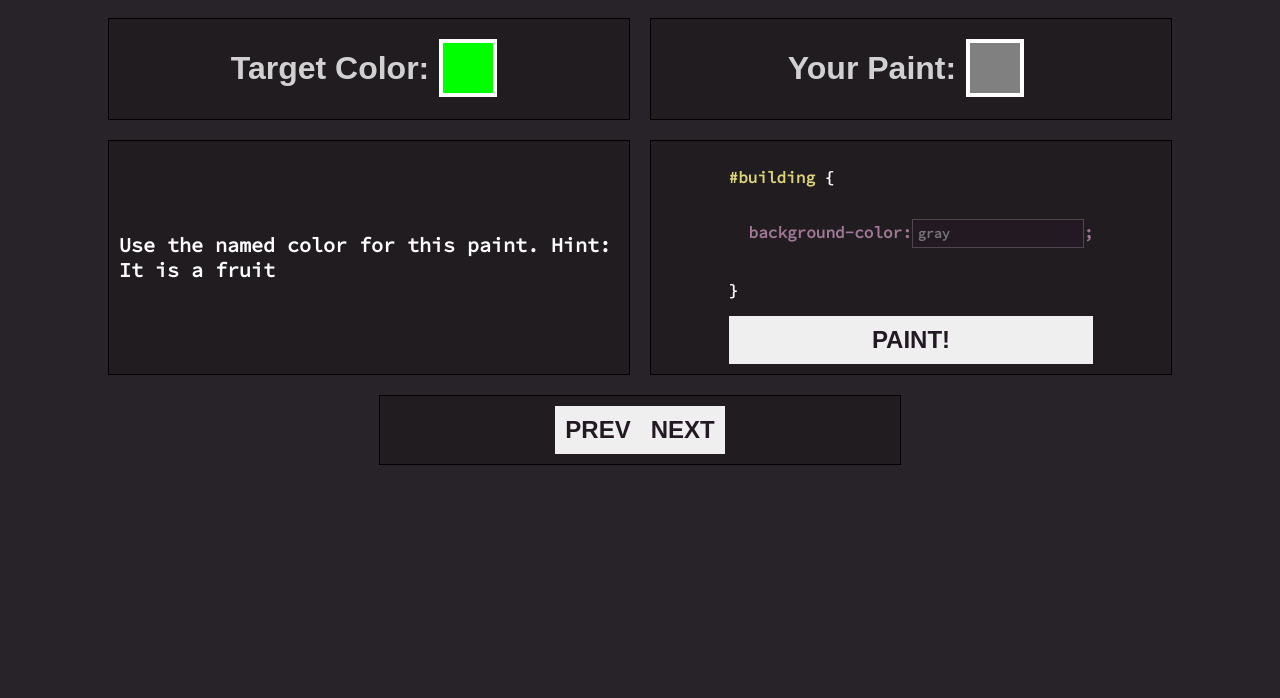
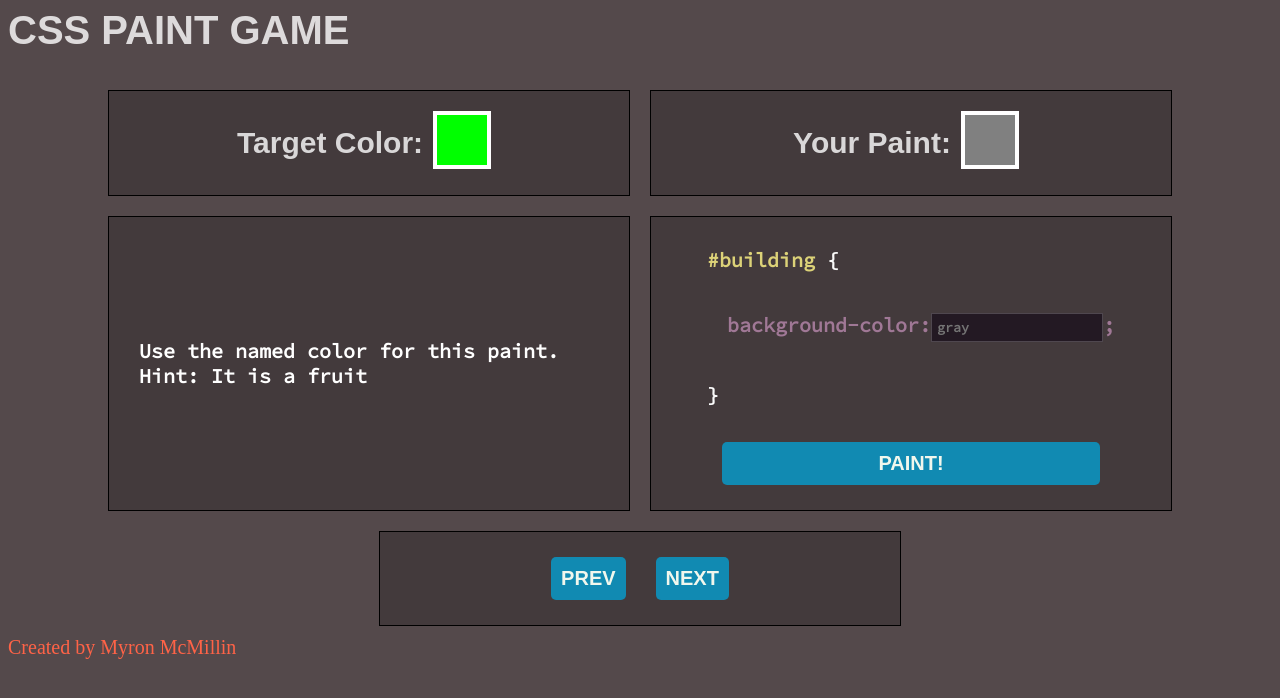
Before and after one commit to myronmcm/css_paint_game, a plain HTML site: page index.html in a window 1280 px wide. Drawn offline with Linux system fonts and the light colour scheme; a web font is replaced by a local one.

Commit message:
making things nicer structurally and semantically

```diff
--- a/css/style.css
+++ b/css/style.css
@@ -1,7 +1,29 @@
 @import url(https://fonts.googleapis.com/css?family=Source+Code+Pro|Finger+Paint);
 
+:root {
+  /*color palette vars*/
+
+  --dark: rgba(84, 73, 75, 1);
+  --light: rgba(241, 247, 237, 1);
+  --primary:rgb(17, 138, 178);
+  --secondary:rgba(7, 59, 76, 1);
+  --good: rgba(06, 214, 160, 1);
+  --neutral: rgba(255, 209, 102, 1);
+  --bad:  rgba(239, 71, 111, 1);
+
+  --main-bg-color: var(--dark);
+  --button-color: var(--primary);
+  --button-color-hover: rgba(14, 113, 146,1);
+  --button-color-active:var(--primary);
+
+}
+
+
+html,
 body {
-  background-color: rgb(40, 35, 40);
+  background-color: var(--main-bg-color);
+  font-size: calc(10px + 1.25vmin);
+  color: tomato;
 }
 
 .app {
@@ -15,6 +37,12 @@ h1 {
   font-family: "Finger Paint", sans-serif;
   color: rgba(266, 255, 255, 0.8);
 }
+
+h2 {
+  font-family: "Finger Paint", sans-serif;
+  color: rgba(266, 255, 255, 0.8);
+}
+
 .box {
   width: 50px;
   height: 50px;
@@ -54,51 +82,59 @@ p {
   font-weight: 900;
 }
 button {
-  padding: 10px;
+  outline: none;
+  padding: 0.5em;
+  margin: 0.75em;
   border: 0px;
-  color: rgb(35, 25, 35);
-  font-size: 1.5em;
+  color: var(--light);
+  background-color: var(--primary);
+  font-size: 1em;
   text-transform: uppercase;
   font-family: "Finger Paint", sans-serif;
   font-weight: 900;
+  border-radius: 5px;
+  transition: all 0.2s cubic-bezier(0.575, 0, 0.455, 1) 0s;
 }
 button:hover {
-  background-color: rgba(160, 120, 150, 0.75);
-  color: rgb(35, 25, 35);
+  background-color: var(--button-color-hover);
   cursor: pointer;
+}
+
+button:active {
+  background-color: var(--button-color-active);
 }
 
 .container {
   width: 500px;
   display: flex;
   flex-wrap: wrap;
-  margin: 10px;
-  padding: 10px;
+  margin: 0.5em;
+  padding: 0.5em;
   border: solid black 1px;
   background-color: rgba(0, 0, 0, 0.2);
   justify-content: center;
   align-content: space-around;
-}
-.paints {
 }
 
 .codeWindow {
   flex-direction: column;
 }
 
-#message{
-  font-size: 1.25em;
+#message {
+  margin: 0.5em;
+  padding: 0.5em;
+  font-size: 1em;
 }
-.default{
-  color:white;
+.default {
+  color: white;
 }
-.perfect{
+.perfect {
   color: gold;
 }
 
-.good{
+.good {
   color: green;
 }
-.bad{
+.bad {
   color: red;
 }
--- a/index.html
+++ b/index.html
@@ -3,13 +3,16 @@
     <link rel="stylesheet" href="css/style.css" />
   </head>
   <body>
-    <div class="app">
+    <header role="banner">
+      <h1>CSS PAINT GAME</h1>
+    </header>
+    <main class="app" role="application">
       <div class="container paints">
-        <h1>Target Color:</h1>
+        <h2>Target Color:</h2>
         <div id="colorBox" class="box"></div>
       </div>
       <div class="container paints">
-        <h1>Your Paint:</h1>
+        <h2>Your Paint:</h2>
         <div id="paletteBox" class="box"></div>
       </div>
       <div class="container ">
@@ -35,7 +38,8 @@
         <button onclick="prevLevel();">prev</button>
         <button onclick="nextLevel();">next</button>
       </div>
-    </div>
+    </main>
+    <footer role="contentinfo">Created by Myron McMillin</footer>
   </body>
   <script src="js/levels.js"></script>
   <script src="js/game.js"></script>
```
